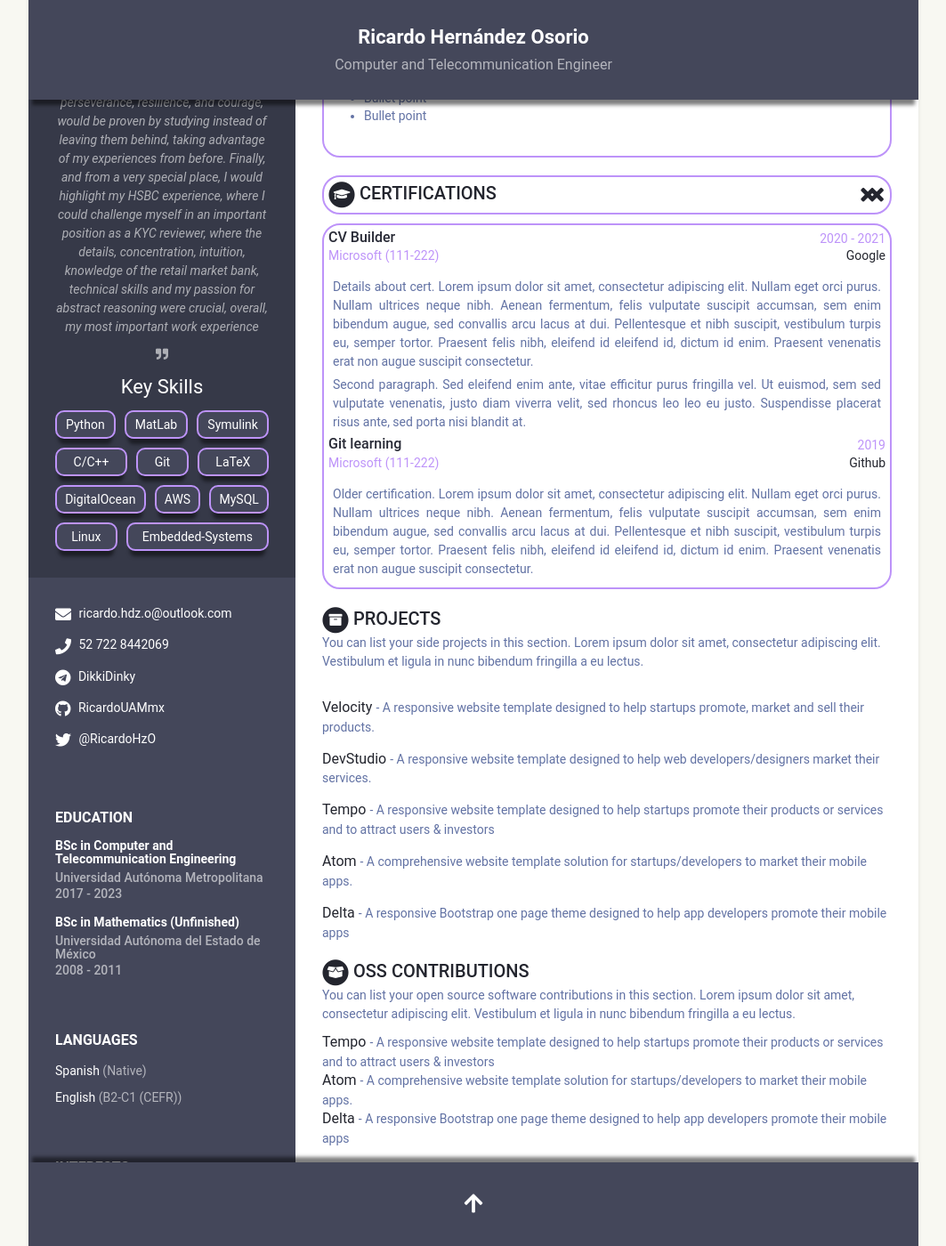
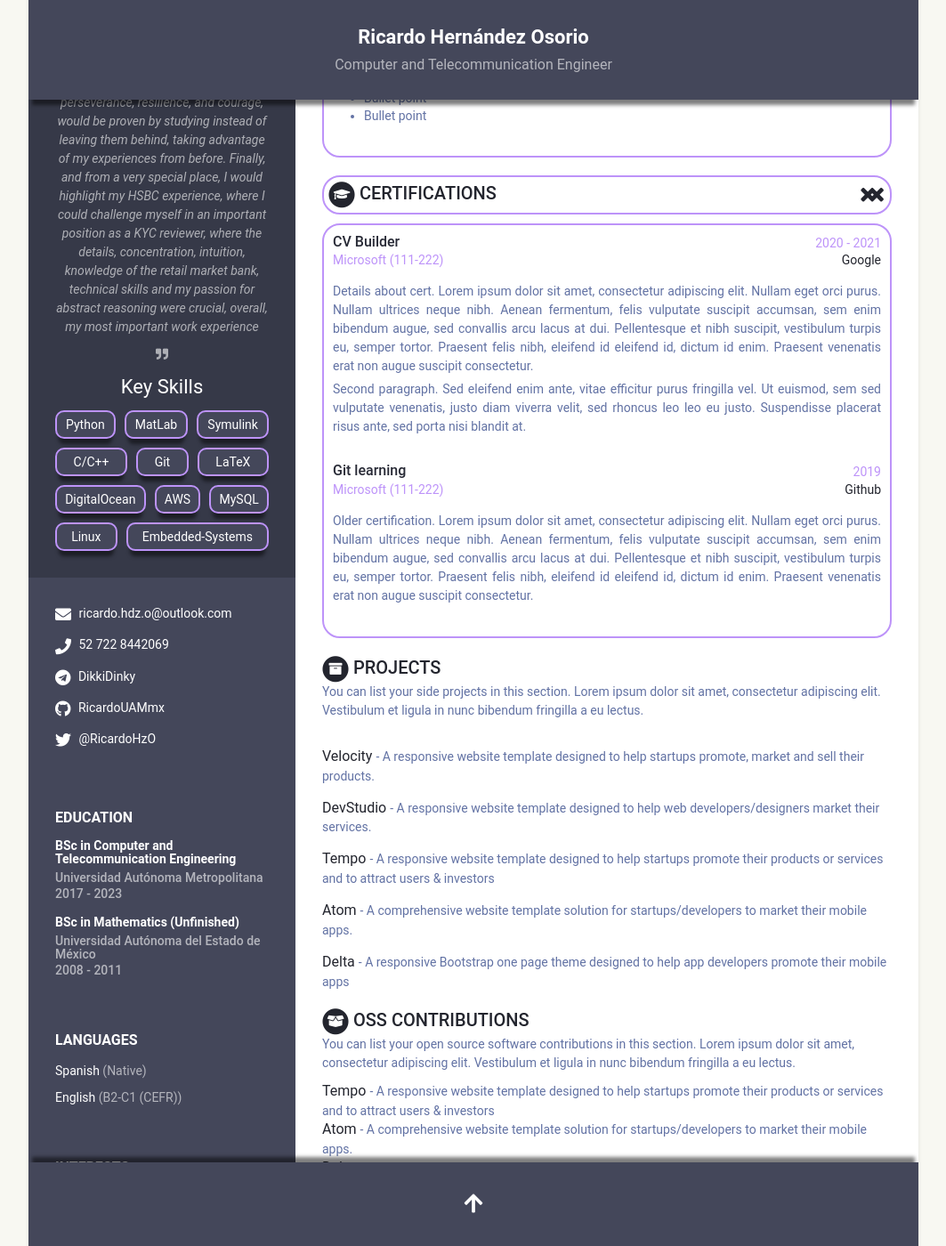
Before and after one commit to RicardoUAMmx/webcode, a Jekyll site: the page built from index.html, in a window 1280 px wide and 1400 px high, scrolled down 1011 px. Shown: the whole window at 89% size, without its empty margins (108-1171 px from the left). Built offline with Jekyll 4.4.1, drawn with Linux system fonts in a browser that asks for light colours.

Commit message:
experimental cv-theme

```diff
--- a/_sass/_base.scss
+++ b/_sass/_base.scss
@@ -227,6 +227,7 @@
     margin: 0 30px 20px;
   }
 
+  .certifications-section,
   .experiences-section,
   .educations-section {
     .item {
```
